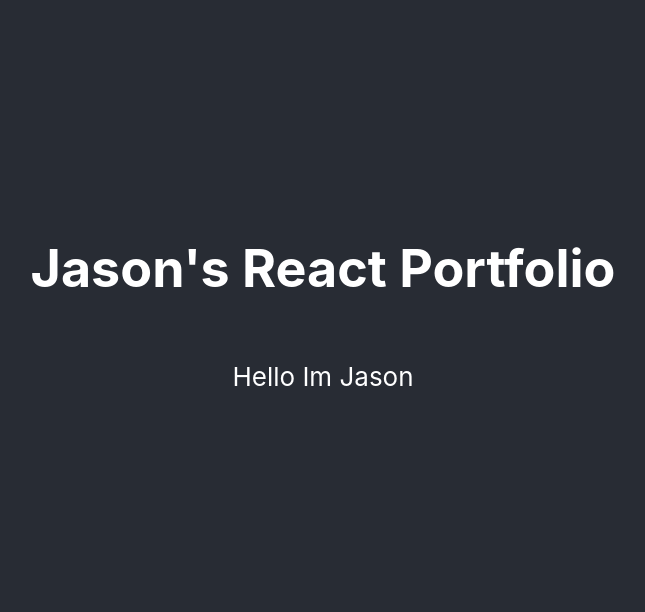
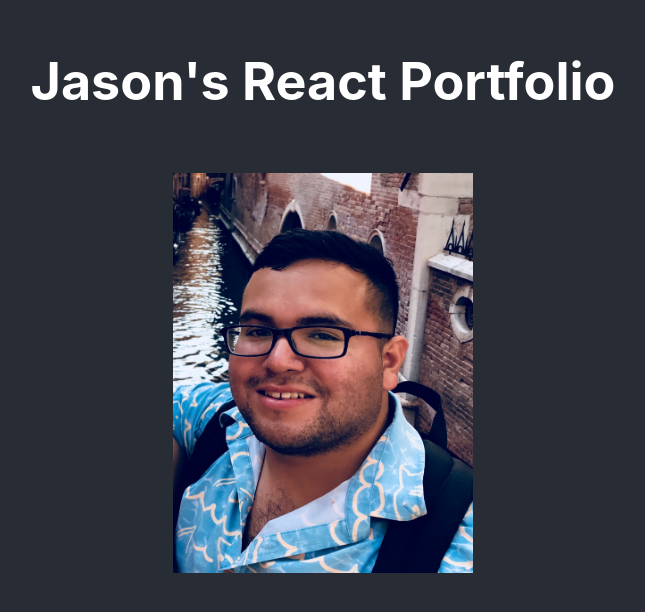
Before and after one commit to jpcisneros411/JC-React-Portfolio, a React (Create React App) app: page / in a window 1280 px wide. Shown: the part 116-728 px from the top of the page, without its empty margins (317-962 px from the left). Built offline with nearby package versions, Linux system fonts and the light colour scheme.

Commit message:
added photo

```diff
--- a/src/App.js
+++ b/src/App.js
@@ -7,10 +7,10 @@ function App() {
         <p>
           <href></href>
           <h1> Jason's React Portfolio </h1>
+
         </p>
-        <a>
-          Hello Im Jason
-        </a>
+        <div><img height={400} width ={300} src = "My Photo.JPG"/></div>
+
       </header>
     </div>
   );
```
Also changed, not shown: public/My Photo.JPG (added).
